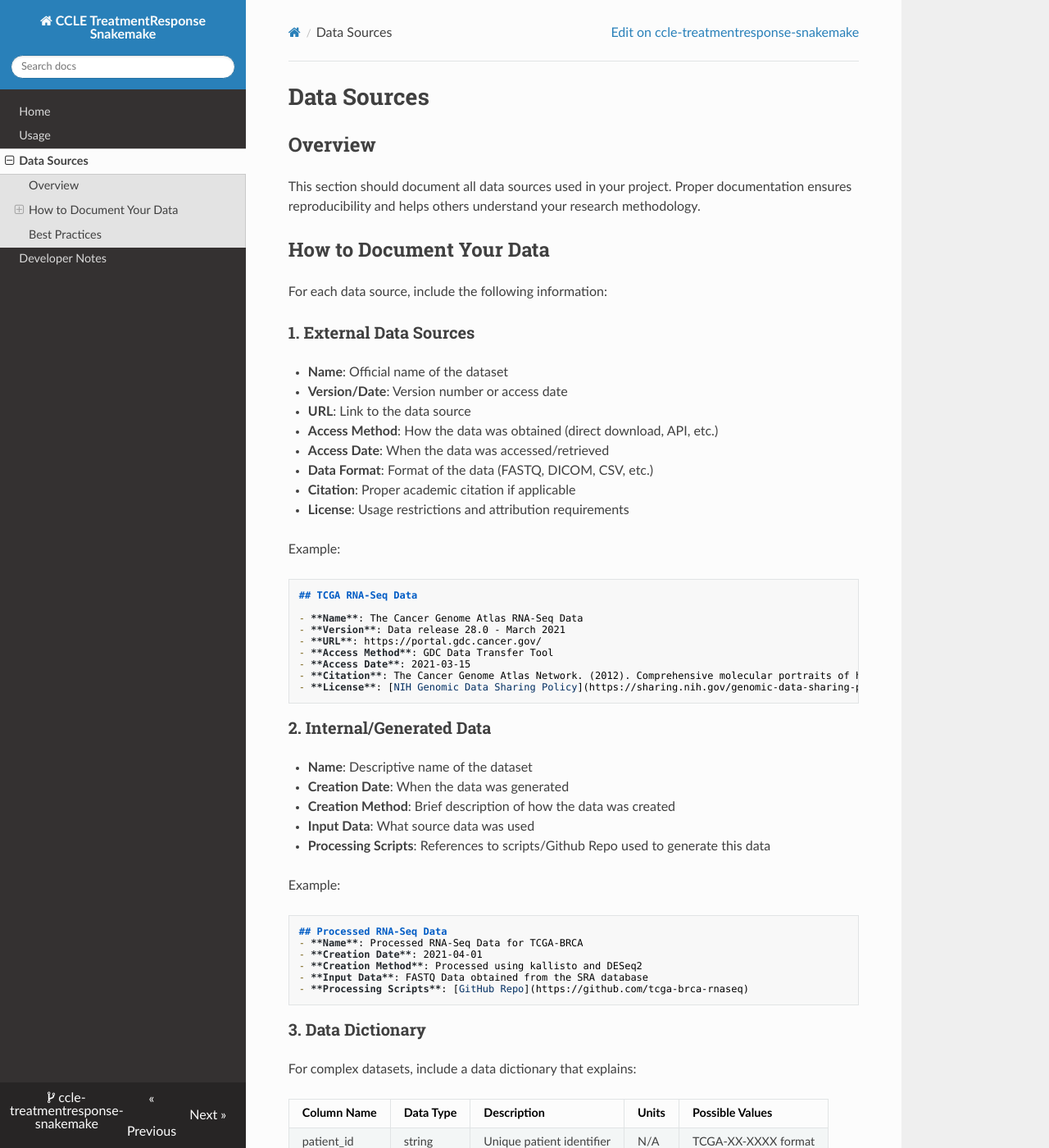
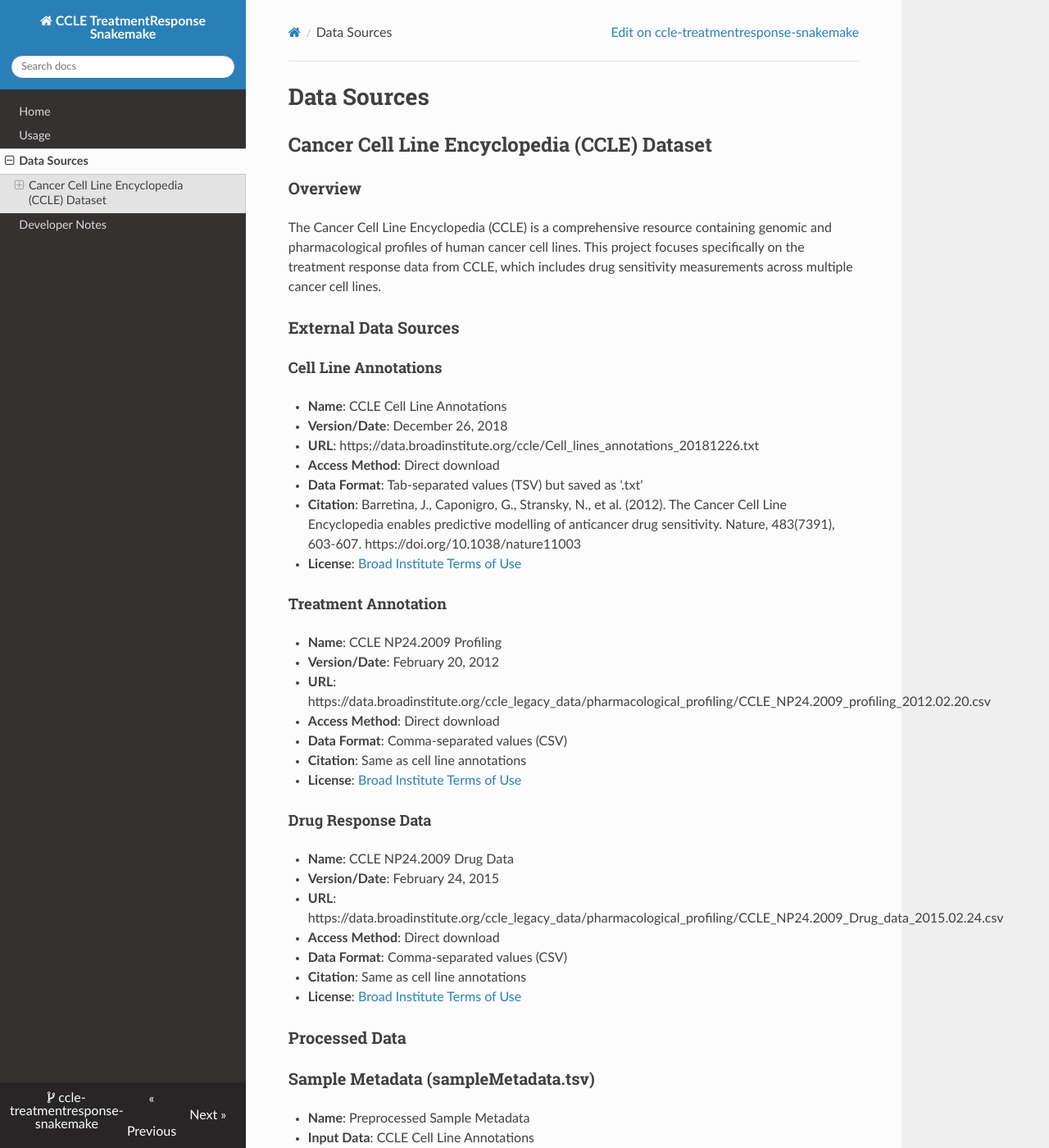
Before and after one commit to BHKLAB-DataProcessing/ccle-treatmentresponse-snakemake, an MkDocs documentation site: the page built from docs/data_sources.md, in a window 1280 px wide and 1400 px high. Shown: the whole window at 82% size. Built offline with MkDocs 1.6.1, drawn with Linux system fonts in a browser that asks for light colours; nearby versions of some CDN libraries; some of the changed text lies outside the part shown.

Commit message:
docs: update data sources documentation for CCLE dataset

````diff
--- a/docs/data_sources.md
+++ b/docs/data_sources.md
@@ -1,74 +1,113 @@
 # Data Sources
 
-## Overview
+## Cancer Cell Line Encyclopedia (CCLE) Dataset
 
-This section should document all data sources used in your project.
-Proper documentation ensures reproducibility and helps others
-understand your research methodology.
+### Overview
 
-## How to Document Your Data
+The Cancer Cell Line Encyclopedia (CCLE) is a comprehensive resource containing genomic and pharmacological profiles of human cancer cell lines. This project focuses specifically on the treatment response data from CCLE, which includes drug sensitivity measurements across multiple cancer cell lines.
 
-For each data source, include the following information:
+### External Data Sources
 
-### 1. External Data Sources
+#### Cell Line Annotations
 
-- **Name**: Official name of the dataset
-- **Version/Date**: Version number or access date
-- **URL**: Link to the data source
-- **Access Method**: How the data was obtained (direct download, API, etc.)
-- **Access Date**: When the data was accessed/retrieved
-- **Data Format**: Format of the data (FASTQ, DICOM, CSV, etc.)
-- **Citation**: Proper academic citation if applicable
-- **License**: Usage restrictions and attribution requirements
+- **Name**: CCLE Cell Line Annotations
+- **Version/Date**: December 26, 2018
+- **URL**: https://data.broadinstitute.org/ccle/Cell_lines_annotations_20181226.txt
+- **Access Method**: Direct download
+- **Data Format**: Tab-separated values (TSV) but saved as '.txt'
+- **Citation**: Barretina, J., Caponigro, G., Stransky, N., et al. (2012). The Cancer Cell Line Encyclopedia enables predictive modelling of anticancer drug sensitivity. Nature, 483(7391), 603-607. https://doi.org/10.1038/nature11003
+- **License**: [Broad Institute Terms of Use](https://www.broadinstitute.org/terms-use)
 
-Example:
+#### Treatment Annotation
 
-```markdown
-## TCGA RNA-Seq Data
+- **Name**: CCLE NP24.2009 Profiling
+- **Version/Date**: February 20, 2012
+- **URL**: https://data.broadinstitute.org/ccle_legacy_data/pharmacological_profiling/CCLE_NP24.2009_profiling_2012.02.20.csv
+- **Access Method**: Direct download
+- **Data Format**: Comma-separated values (CSV)
+- **Citation**: Same as cell line annotations
+- **License**: [Broad Institute Terms of Use](https://www.broadinstitute.org/terms-use)
 
-- **Name**: The Cancer Genome Atlas RNA-Seq Data
-- **Version**: Data release 28.0 - March 2021
-- **URL**: https://portal.gdc.cancer.gov/
-- **Access Method**: GDC Data Transfer Tool
-- **Access Date**: 2021-03-15
-- **Citation**: The Cancer Genome Atlas Network. (2012). Comprehensive molecular portraits of human breast tumours. Nature, 490(7418), 61-70.
-- **License**: [NIH Genomic Data Sharing Policy](https://sharing.nih.gov/genomic-data-sharing-policy)
-```
+#### Drug Response Data
 
-### 2. Internal/Generated Data
+- **Name**: CCLE NP24.2009 Drug Data
+- **Version/Date**: February 24, 2015
+- **URL**: https://data.broadinstitute.org/ccle_legacy_data/pharmacological_profiling/CCLE_NP24.2009_Drug_data_2015.02.24.csv
+- **Access Method**: Direct download
+- **Data Format**: Comma-separated values (CSV)
+- **Citation**: Same as cell line annotations
+- **License**: [Broad Institute Terms of Use](https://www.broadinstitute.org/terms-use)
 
-- **Name**: Descriptive name of the dataset
-- **Creation Date**: When the data was generated
-- **Creation Method**: Brief description of how the data was created
-- **Input Data**: What source data was used
-- **Processing Scripts**: References to scripts/Github Repo used to generate this data
+### Processed Data
 
-Example:
+### Sample Metadata (sampleMetadata.tsv)
 
-```markdown
-## Processed RNA-Seq Data
-- **Name**: Processed RNA-Seq Data for TCGA-BRCA
-- **Creation Date**: 2021-04-01
-- **Creation Method**: Processed using kallisto and DESeq2
-- **Input Data**: FASTQ Data obtained from the SRA database
-- **Processing Scripts**: [GitHub Repo](https://github.com/tcga-brca-rnaseq)
-```
+- **Name**: Preprocessed Sample Metadata
+- **Input Data**: CCLE Cell Line Annotations
+- **Processing Scripts**: `workflow/scripts/R/preprocessMetadata.R`
+- **Output Location**: `data/metadata/sampleMetadata.tsv`
 
-### 3. Data Dictionary
+| Column Name             | Description                         | Example Values                                |
+|-------------------------|-------------------------------------|-----------------------------------------------|
+| CCLE.sampleid           | Unique identifier for the cell line | DMS53_LUNG                                    |
+| CCLE.name               | Name of the cell line               | DMS 53                                        |
+| CCLE.depMapID           | DepMap identifier                   | ACH-000698                                    |
+| CCLE.site_Primary       | Primary site of origin              | lung, breast, kidney                          |
+| CCLE.site_Subtype1      | Subtype of the primary site         | colon, skin, NS (Not Specified)               |
+| CCLE.histology          | Histological classification         | carcinoma, lymphoid_neoplasm                  |
+| CCLE.histology_Subtype1 | Subtype of histology                | small_cell_carcinoma, adenocarcinoma          |
+| CCLE.gender             | Gender of the patient               | male, female                                  |
+| CCLE.age                | Age of the patient                  | 54, 73, 7                                     |
+| CCLE.race               | Race of the patient                 | caucasian, african_american, asian            |
+| CCLE.disease            | Associated disease                  | lung_cancer, Burkitts lymphoma                |
+| CCLE.type               | Cancer type                         | lung_small_cell, colorectal, lymphoma_Burkitt |
 
-For complex datasets, include a data dictionary that explains:
+#### Treatment Metadata (treatmentMetadata.tsv)
 
-| Column Name | Data Type | Description | Units | Possible Values |
-|-------------|-----------|-------------|-------|-----------------|
-| patient_id  | string    | Unique patient identifier | N/A | TCGA-XX-XXXX format |
-| age         | integer   | Patient age at diagnosis | years | 18-100 |
-| expression  | float     | Gene expression value | TPM | Any positive value |
+- **Name**: Preprocessed Treatment Metadata
+- **Input Data**: CCLE NP24.2009 Profiling
+- **Processing Scripts**: `workflow/scripts/R/preprocessMetadata.R`
+- **Output Location**: `data/metadata/treatmentMetadata.tsv`
 
-## Best Practices
+| Column Name                      | Description                          | Example Values                       |
+|----------------------------------|--------------------------------------|--------------------------------------|
+| CCLE.raw_treatmentid             | Original treatment name              | Erlotinib, Lapatinib                 |
+| CCLE.target                      | Molecular target of the drug         | EGFR, c-MET, ALK                     |
+| CCLE.mechanismOfAction           | Mechanism of action                  | EGFR Inhibitor, c-MET Inhibitor      |
+| CCLE.class                       | Drug class                           | Kinase inhibitor, Cytotoxic          |
+| CCLE.highestClinicalTrialPhase   | Highest clinical trial phase reached | Launched-2004, Preclinical, Phase II |
+| CCLE.treatmentSourceOrganization | Organization that developed the drug | Genentech, Pfizer, Novartis          |
+| CCLE.treatmentid                 | Standardized treatment ID            | ERLOTINIB, LAPATINIB                 |
 
-- Store raw data in `data/rawdata/` and never modify it
-- Store processed data in `data/procdata/` and all code used to generate it should be in `workflow/scripts/`
-- Document all processing steps
-- Track data provenance (where data came from and how it was modified)
-- Respect data usage agreements and licenses!
-    This is especially important for data that should not be shared publicly
+#### Treatment Response: Profiles
+
+- **Name**: Preprocessed Treatment Response Profiles
+- **Input Data**: CCLE NP24.2009 Drug Data
+- **Processing Scripts**: `workflow/scripts/R/preprocessTreatmentResponse.R`
+- **Output Location**: `data/procdata/preprocessed_TreatmentResponse_profiles.csv`
+
+| Column Name | Description                           | Units/Notes                                     |
+|-------------|---------------------------------------|-------------------------------------------------|
+| sampleid    | Cell line identifier                  | Same as `CCLE.sampleid`                         |
+| treatmentid | Drug identifier                       | Same as `CCLE.treatmentid`                      |
+| EC50        | Half maximal effective concentration  | μM (micromolar)                                 |
+| IC50        | Half maximal inhibitory concentration | μM (micromolar)                                 |
+| Amax        | Maximum activity/effect level         | Percentage, negative values indicate inhibition |
+| ActArea     | Activity area                         | Area under the dose-response curve              |
+
+#### Treatment Response: Raw
+
+After extracting the treatment response data from the `CCLE NP24.2009 Drug Data`,
+we create a long table format of the data for ingestion.
+
+- **Name**: Preprocessed Raw Treatment Response
+- **Input Data**: CCLE NP24.2009 Drug Data
+- **Processing Scripts**: `workflow/scripts/R/preprocessTreatmentResponse.R`
+- **Output Location**: `data/procdata/preprocessed_TreatmentResponse_raw.csv`
+
+| Column Name | Description                  | Units/Notes                                                                  |
+|-------------|------------------------------|------------------------------------------------------------------------------|
+| sampleid    | Cell line identifier         | Same as `CCLE.sampleid`                                                      |
+| treatmentid | Drug identifier              | Same as `CCLE.treatmentid`                                                   |
+| dose        | Drug concentration           | μM (micromolar)                                                              |
+| viability   | Cell viability at given dose | Percentage, values > 100 indicate growth, < 100 indicate inhibition (median) |
````
